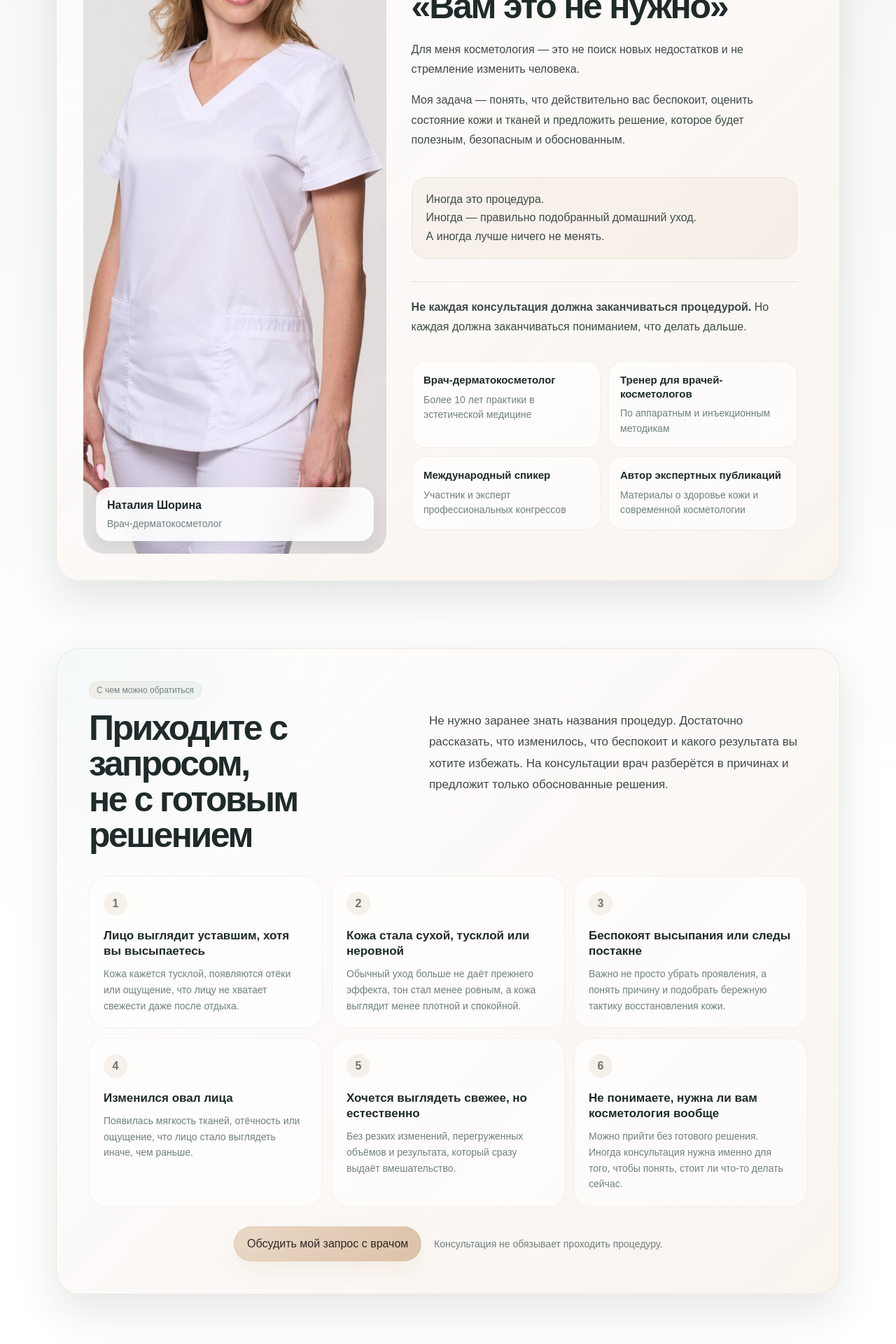
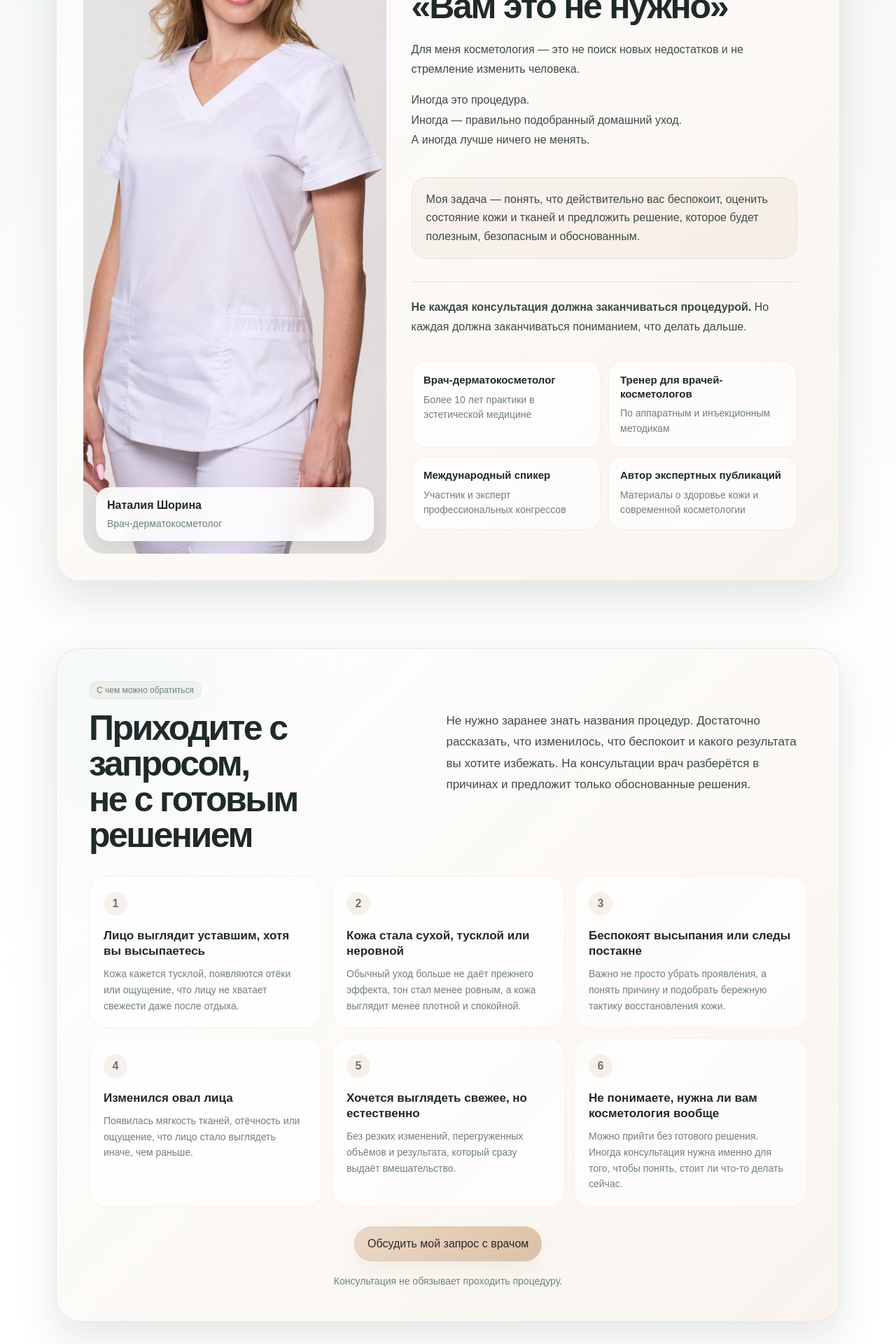
Before and after one commit to Pickle-Pee/cosmetology, a React (Vite) app: page / in a window 1280 px wide. Shown: the part 1160-3080 px from the top of the page at 70% size. Built offline with nearby package versions, Linux system fonts and the light colour scheme; a web font is replaced by a local one.

Commit message:
fix home

```diff
--- a/src/pages/Home.jsx
+++ b/src/pages/Home.jsx
@@ -116,8 +116,8 @@ export default function Home() {
   const [isCertificatesOpen, setIsCertificatesOpen] = useState(false);
   const [selectedCertificate, setSelectedCertificate] = useState(null);
 
-  const featuredReviews = reviews.filter((review) => review.featured).slice(0, 2);
-  const featuredArticles = articles.slice(0, 3);
+  const featuredReviews = reviews.filter((review) => review.featured).slice(0, 3);
+  const featuredArticles = articles.slice(0, 2);
 
   const preferredWorkCategories = [
     "Эстетическая косметология",
@@ -213,8 +213,9 @@ export default function Home() {
               <motion.div className="kicker doctorBlock__kicker" variants={fadeUp}>О враче</motion.div>
               <motion.h2 className="doctorBlock__title" variants={fadeUp}>Врач, который умеет сказать:<br />«Вам это не нужно»</motion.h2>
               <motion.p variants={fadeUp}>Для меня косметология — это не поиск новых недостатков и не стремление изменить человека.</motion.p>
-              <motion.p variants={fadeUp}>Моя задача — понять, что действительно вас беспокоит, оценить состояние кожи и тканей и предложить решение, которое будет полезным, безопасным и обоснованным.</motion.p>
-              <motion.div className="doctorAccent" variants={fadeUp}>Иногда это процедура.<br />Иногда — правильно подобранный домашний уход.<br />А иногда лучше ничего не менять.</motion.div>
+              {/* <motion.p variants={fadeUp}>Моя задача — понять, что действительно вас беспокоит, оценить состояние кожи и тканей и предложить решение, которое будет полезным, безопасным и обоснованным.</motion.p> */}
+              <motion.p variants={fadeUp}>Иногда это процедура.<br />Иногда — правильно подобранный домашний уход.<br />А иногда лучше ничего не менять.</motion.p>
+              <motion.div className="doctorAccent" variants={fadeUp}>Моя задача — понять, что действительно вас беспокоит, оценить состояние кожи и тканей и предложить решение, которое будет полезным, безопасным и обоснованным.</motion.div>
               <motion.div className="doctorBlock__divider" variants={fadeUp} />
               <motion.p variants={fadeUp}><b>Не каждая консультация должна заканчиваться процедурой.</b> Но каждая должна заканчиваться пониманием, что делать дальше.</motion.p>
               <motion.div className="doctorFacts" variants={stagger}>{doctorFacts.map((item) => <motion.article className="doctorFact" key={item.title} variants={fadeUp} whileHover={cardHover}><h3>{item.title}</h3><p>{item.text}</p></motion.article>)}</motion.div>
@@ -262,7 +263,7 @@ export default function Home() {
         <Container>
           <div className="resultsSection__card">
             <div className="sectionLabel">Результаты</div>
-            <div className="resultsSection__head"><div><h2 className="resultsSection__title">Результаты, которые<br />не спорят с внешностью</h2><p>В хорошей косметологии важны не резкие перемены, а точные изменения: свежее лицо, более ровная кожа, мягкая коррекция и сохранение естественных черт.</p></div></div>
+            <div className="resultsSection__head"><div className="serviceDirections__head"><h2 className="resultsSection__title">Результаты, которые<br />не спорят с внешностью</h2><p>В хорошей косметологии важны не резкие перемены, а точные изменения: свежее лицо, более ровная кожа, мягкая коррекция и сохранение естественных черт.</p></div></div>
             <div className="worksTabs" aria-label="Категории работ">{workCategories.map((category) => <motion.button layout key={category} type="button" className={activeWorkCategory === category ? "worksTab worksTab--active" : "worksTab"} onClick={() => setActiveWorkCategory(category)} whileHover={buttonHover} whileTap={buttonTap}>{getCategoryTitle(category)}</motion.button>)}</div>
             <AnimatePresence mode="wait">
               <motion.div className="activeResultInfo" key={activeWorkCategory} initial="hidden" animate="visible" exit="hidden" variants={fadeUp}><span className="activeResultInfo__icon">✦</span><div className="activeResultInfo__content"><h3>{getCategoryTitle(activeWorkCategory)}</h3><p>{categoryDescriptions[activeWorkCategory]}</p></div>{shouldShowWorkArrows && <div className="carouselControls activeResultInfo__controls"><button type="button" className="carouselArrow" onClick={() => scrollWorks("prev")} aria-label="Предыдущие работы">←</button><button type="button" className="carouselArrow" onClick={() => scrollWorks("next")} aria-label="Следующие работы">→</button></div>}</motion.div>
--- a/src/styles/global.css
+++ b/src/styles/global.css
@@ -3020,7 +3020,7 @@ img {
 .requestSection__head,
 .serviceDirections__head {
   display: grid;
-  grid-template-columns: minmax(0, 0.9fr) minmax(320px, 1.1fr);
+  grid-template-columns: minmax(0, 0.95fr) minmax(320px, 1.05fr);
   gap: 44px;
   align-items: start;
   margin-bottom: 32px;
@@ -3088,6 +3088,7 @@ img {
 
 .requestSection__bottom {
   display: flex;
+  flex-direction: column;
   align-items: center;
   justify-content: center;
   gap: 18px;
--- a/src/styles/homeSections.css
+++ b/src/styles/homeSections.css
@@ -250,7 +250,7 @@
 .serviceDirections__head,
 .resultsSection__head {
   display: grid;
-  grid-template-columns: minmax(0, 0.9fr) minmax(0, 1.1fr);
+  grid-template-columns: minmax(0, 0.95fr) minmax(0, 1.05fr);
   gap: 48px;
   align-items: end;
   margin-bottom: 32px;
@@ -583,7 +583,7 @@
   .requestSection__head,
   .approachSection__top,
   .serviceDirections__head,
-  .resultsSection__head,
+  /* .resultsSection__head, */
   .featureSplitCard,
   .consultationCta__card {
     grid-template-columns: 1fr;
```
